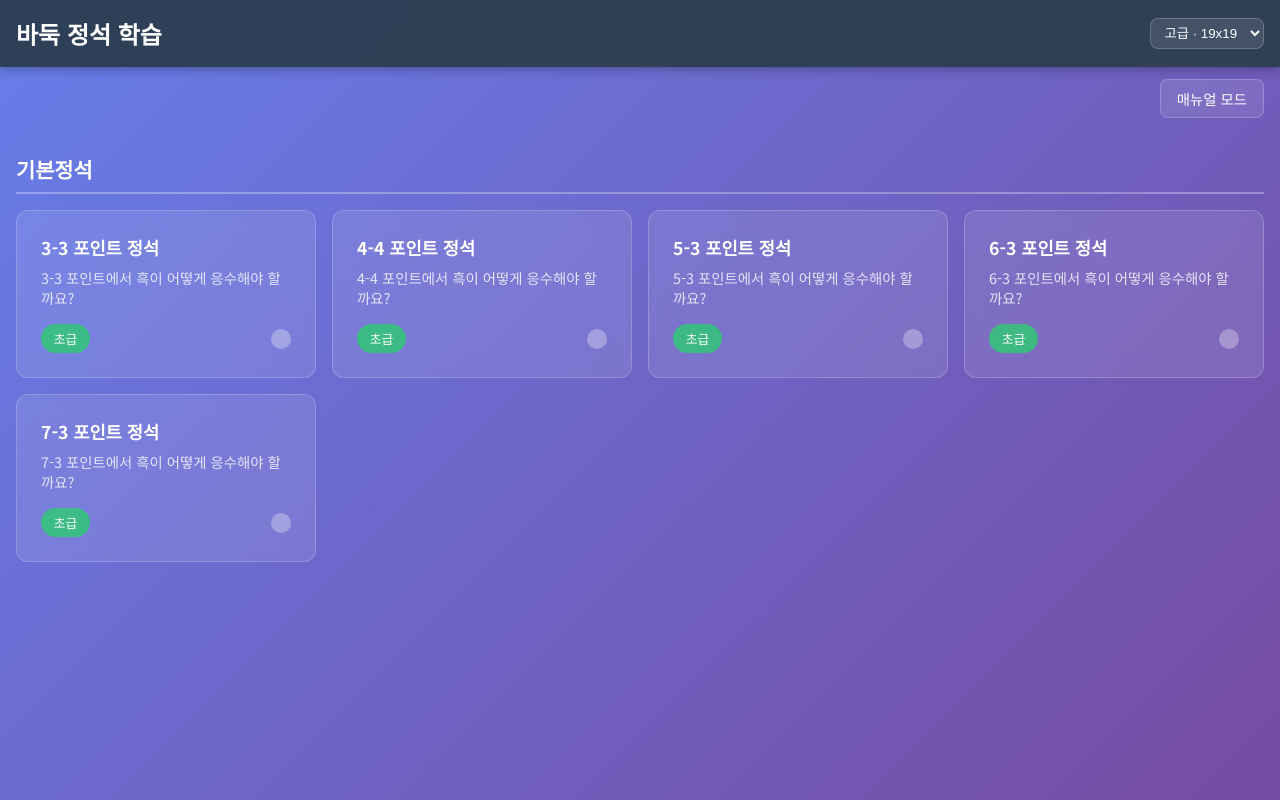
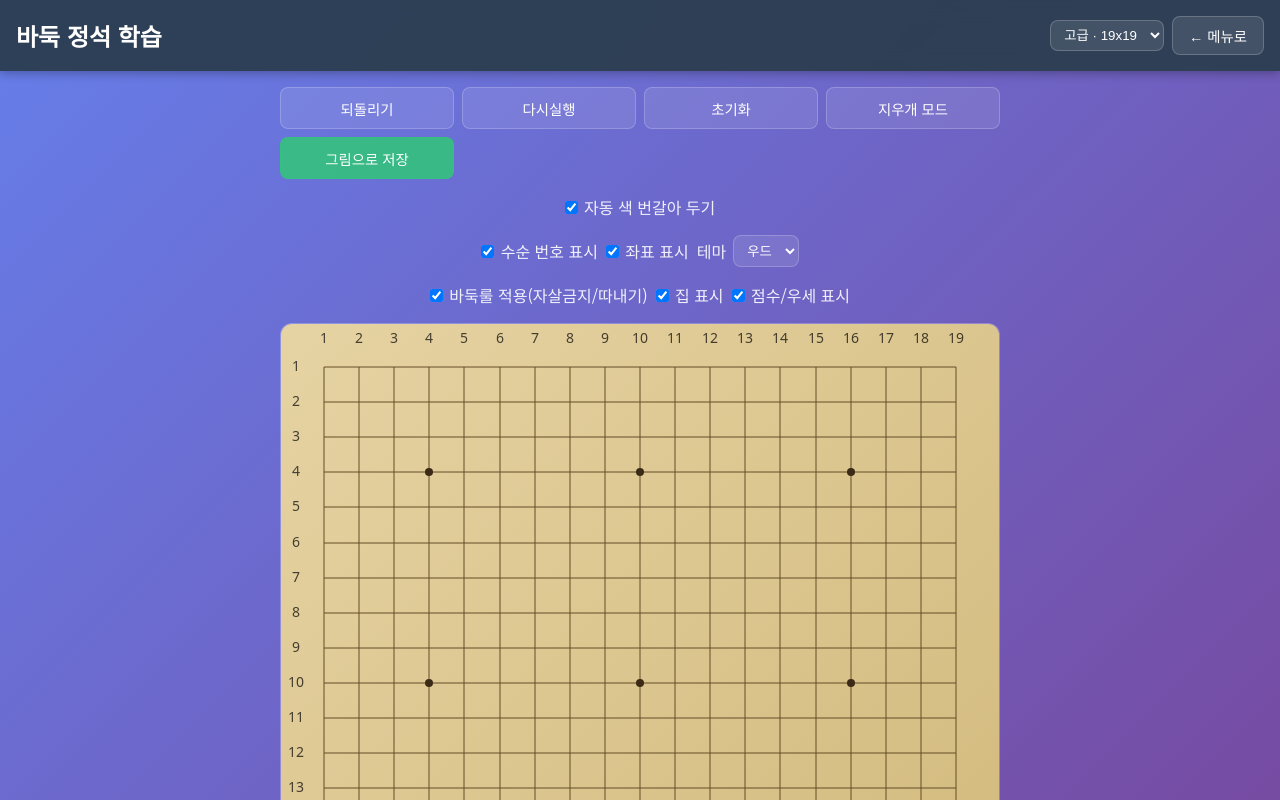
Before and after one commit to devSunni/baduk, a React (Vite) app: page / in a window 1280 px wide. Built offline with nearby package versions, Linux system fonts and the light colour scheme.

Commit message:
feat(app): default to manual mode on startup

```diff
--- a/src/App.jsx
+++ b/src/App.jsx
@@ -43,7 +43,7 @@ const GhostButton = styled.button`
 `
 
 function App() {
-  const [currentView, setCurrentView] = useState('menu') // 'menu', 'game', 'manual'
+  const [currentView, setCurrentView] = useState('manual') // 'menu', 'game', 'manual'
   const [selectedProblem, setSelectedProblem] = useState(null)
   const [progress, setProgress] = useState({})
   const [boardSize, setBoardSize] = useState(19)
```
